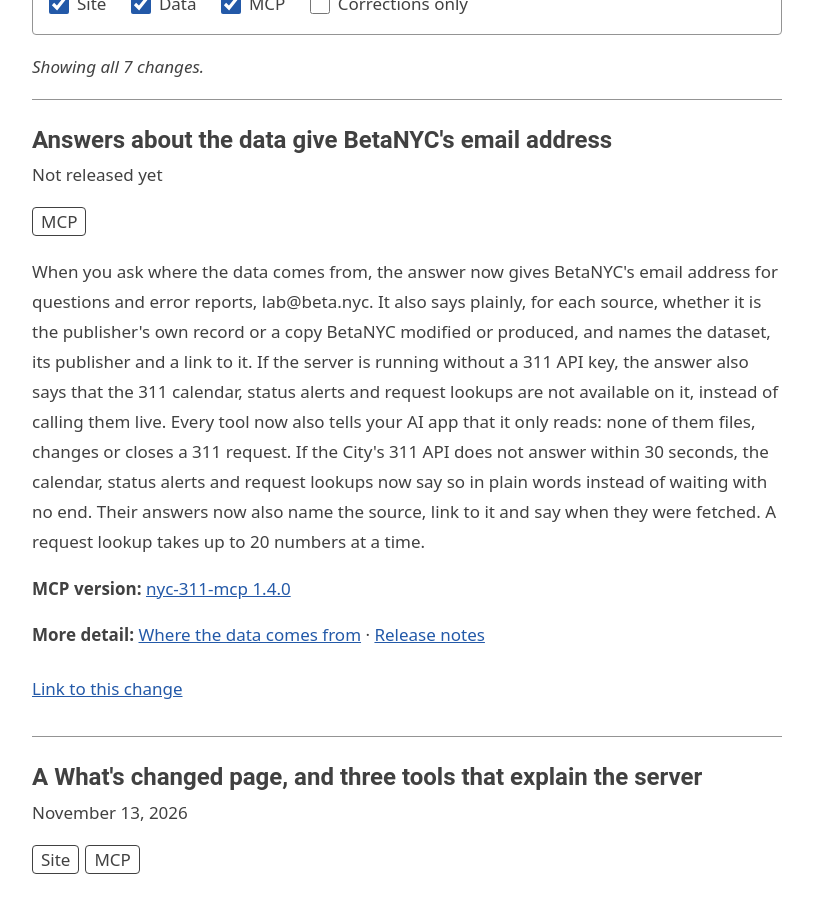
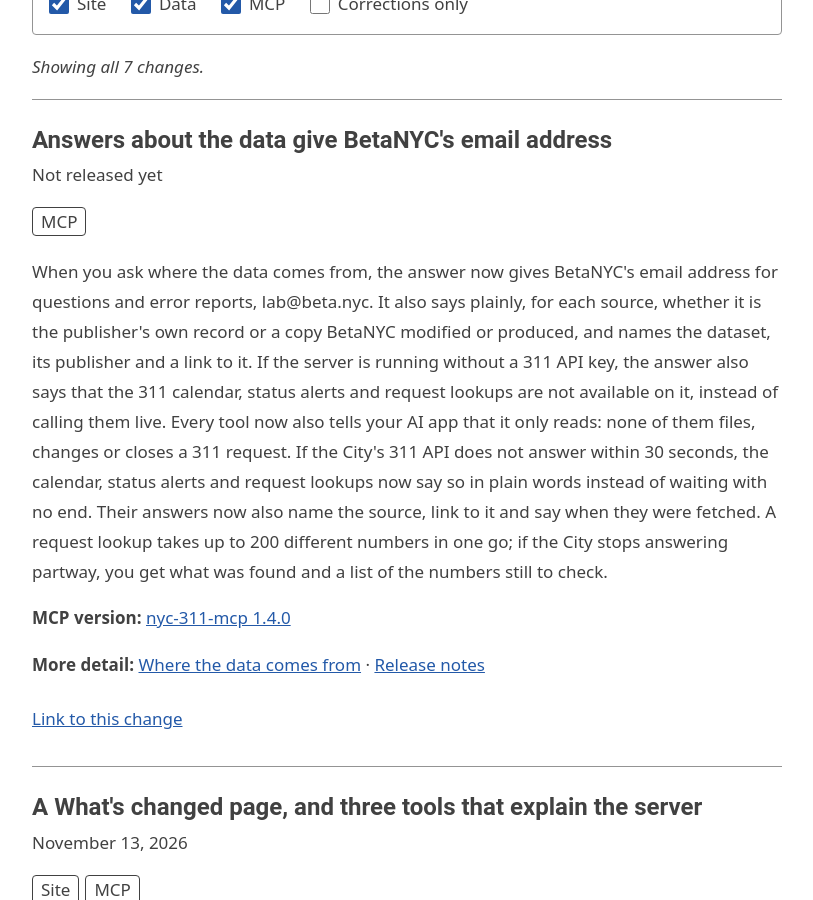
Before and after one commit to BetaNYC/nyc-311-mcp, a Jekyll site: the page built from docs/whats-changed.html, in a window 1280 px wide and 900 px high, scrolled down 520 px. Shown: the whole window, without its empty margins (128-941 px from the left). Built offline with Jekyll 4.4.1, drawn with Linux system fonts in a browser that asks for light colours.

Commit message:
Docs: batching, shared module 1.5.1, provenance links per source
README: the list takes up to 200 different numbers, sent 20 at a time; the
provenance link is the City's documentation for that API (one link per
source), not per operation. CHANGELOG [1.4.0] now says the module moves to
1.5.1. WHATS-CHANGED.md: only the Unreleased body; page re-rendered.

Part of #49.

Co-Authored-By: Claude Opus 5.5 <noreply@anthropic.com>

```diff
--- a/docs/whats-changed.html
+++ b/docs/whats-changed.html
@@ -43,7 +43,7 @@ title: "What's changed"
 <h2 id="unreleased-answers-about-the-data-give-betanycs-email-address-title">Answers about the data give BetaNYC&#x27;s email address</h2>
 <p class="wc-meta">Not released yet</p>
 <p class="wc-tags"><span class="wc-visually-hidden">Tags: </span><span class="wc-tag">MCP</span></p>
-<p>When you ask where the data comes from, the answer now gives BetaNYC&#x27;s email address for questions and error reports, lab@beta.nyc. It also says plainly, for each source, whether it is the publisher&#x27;s own record or a copy BetaNYC modified or produced, and names the dataset, its publisher and a link to it. If the server is running without a 311 API key, the answer also says that the 311 calendar, status alerts and request lookups are not available on it, instead of calling them live. Every tool now also tells your AI app that it only reads: none of them files, changes or closes a 311 request. If the City&#x27;s 311 API does not answer within 30 seconds, the calendar, status alerts and request lookups now say so in plain words instead of waiting with no end. Their answers now also name the source, link to it and say when they were fetched. A request lookup takes up to 20 numbers at a time.</p>
+<p>When you ask where the data comes from, the answer now gives BetaNYC&#x27;s email address for questions and error reports, lab@beta.nyc. It also says plainly, for each source, whether it is the publisher&#x27;s own record or a copy BetaNYC modified or produced, and names the dataset, its publisher and a link to it. If the server is running without a 311 API key, the answer also says that the 311 calendar, status alerts and request lookups are not available on it, instead of calling them live. Every tool now also tells your AI app that it only reads: none of them files, changes or closes a 311 request. If the City&#x27;s 311 API does not answer within 30 seconds, the calendar, status alerts and request lookups now say so in plain words instead of waiting with no end. Their answers now also name the source, link to it and say when they were fetched. A request lookup takes up to 200 different numbers in one go; if the City stops answering partway, you get what was found and a list of the numbers still to check.</p>
 <p><strong>MCP version:</strong> <a href="https://github.com/BetaNYC/nyc-311-mcp/blob/HEAD/CHANGELOG.md">nyc-311-mcp 1.4.0</a></p>
 <p><strong>More detail:</strong> <a href="https://github.com/BetaNYC/nyc-311-mcp/blob/HEAD/DATA-SOURCES.json">Where the data comes from</a> · <a href="https://github.com/BetaNYC/nyc-311-mcp/blob/HEAD/CHANGELOG.md">Release notes</a></p>
 <p class="wc-permalink"><a href="#unreleased-answers-about-the-data-give-betanycs-email-address">Link to this change<span class="wc-visually-hidden">: Answers about the data give BetaNYC&#x27;s email address</span></a></p>
```
Also changed, not shown: WHATS-CHANGED.md (+1 -1 lines), CHANGELOG.md, README.md.
